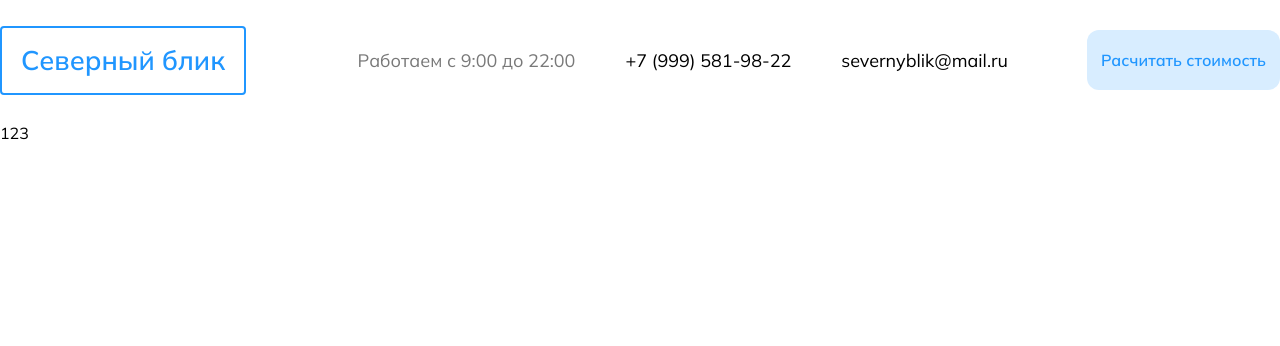
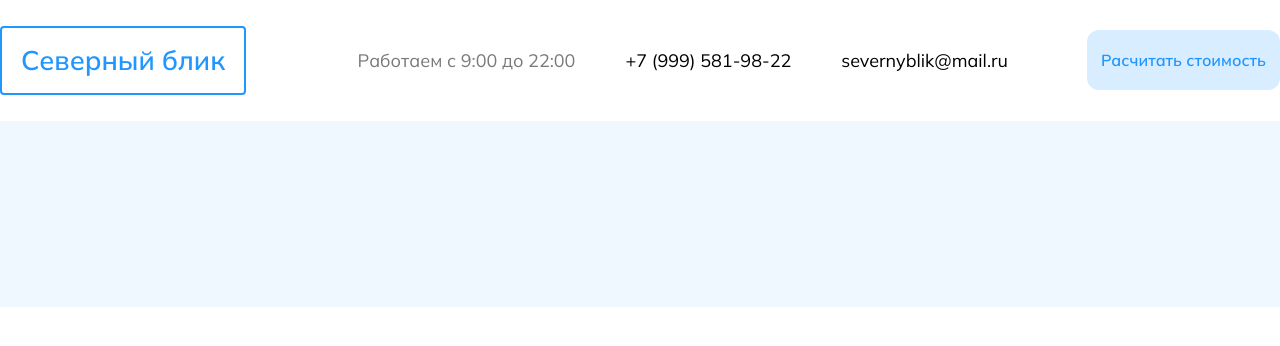
Before and after one commit to denisholmov/nothern-glare-react, a React (Vite) app: page / in a window 1280 px wide. Shown: the top 346 px of the page. Built offline with nearby package versions, Linux system fonts and the light colour scheme.

Commit message:
Делаю services

```diff
--- /dev/null
+++ b/src/components/pages/home/components/Services/index.tsx
@@ -0,0 +1,9 @@
+import styles from "./styles/index.module.css";
+
+export const Services = () => {
+  return (
+    <section className={styles.services}>
+      <div className={styles.container}></div>
+    </section>
+  );
+};
--- /dev/null
+++ b/src/components/pages/home/components/Services/styles/index.module.css
@@ -0,0 +1,7 @@
+.container {
+  display: flex;
+  align-items: center;
+  justify-content: space-between;
+  max-width: 1685px;
+  margin: 0 auto;
+}
--- a/src/components/pages/home/index.tsx
+++ b/src/components/pages/home/index.tsx
@@ -1,4 +1,5 @@
 import { Header } from "./components/Header";
+import { Services } from "./components/Services";
 import styles from "./styles/index.module.css";
 
 export const HomePage = () => {
@@ -6,7 +7,9 @@ export const HomePage = () => {
     <div className={styles.wrapper}>
       <Header />
 
-      <main className={styles.main}>123</main>
+      <main className={styles.main}>
+        <Services />
+      </main>
     </div>
   );
 };
--- a/src/components/pages/home/styles/index.module.css
+++ b/src/components/pages/home/styles/index.module.css
@@ -4,3 +4,9 @@
   height: 100vh;
   font-family: Mulish, sans-serif;
 }
+
+.main {
+  padding-top: 34px;
+  padding-bottom: 152px;
+  background-color: var(--color-alice-blue);
+}
--- a/src/styles/variables/colors/index.css
+++ b/src/styles/variables/colors/index.css
@@ -12,4 +12,5 @@
   --color-steel: #797979;
   --color-insignia-white: #eef4fa;
   --color-indigo-carmine-30: rgb(0 106 199 / 30%);
+  --color-alice-blue: #eff8ff;
 }
```
